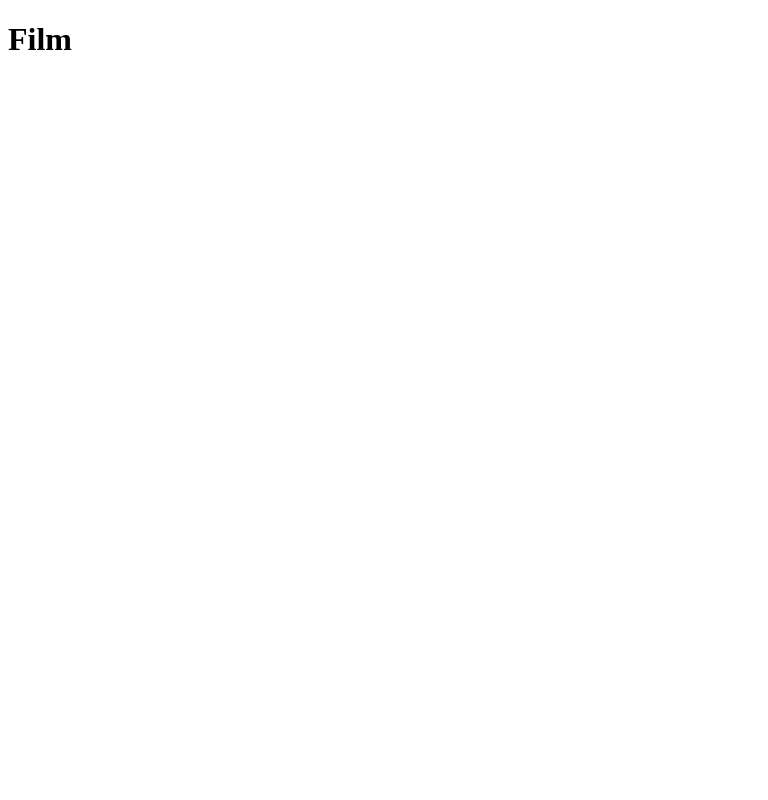
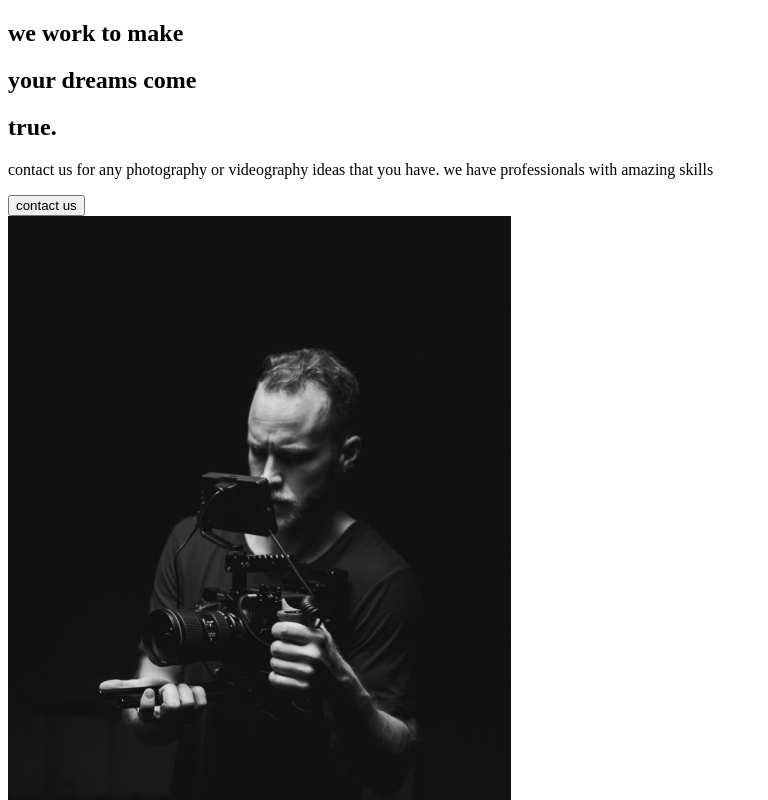
Before and after one commit to rotemyagel/react-capture, a React (Create React App) app: page / in a window 1280 px wide. Shown: the top 800 px of the page, without its empty margins (0-768 px from the left). Built offline with nearby package versions, Linux system fonts and the light colour scheme.

Commit message:
about section

```diff
--- a/src/App.js
+++ b/src/App.js
@@ -1,9 +1,10 @@
 import React from 'react'
+import AboutUs from './pages/AboutUs'
 
 function App() {
   return (
     <div className="App">
-      <h1>Film</h1>
+      <AboutUs/>
     </div>
   );
 }
--- /dev/null
+++ b/src/components/AboutSection.js
@@ -0,0 +1,29 @@
+import React from 'react'
+import home1 from '../img/home1.png'
+
+const AboutSection = () => {
+    return (
+        <div>
+            <div className="description">
+                <div className="title">
+                    <div className="hide">
+                        <h2>we work to make</h2>
+                    </div>
+                    <div className="hide">
+                        <h2>your <span>dreams</span> come</h2>
+                    </div>
+                    <div className="hide">
+                        <h2>true.</h2>
+                    </div>
+                </div>
+                <p>contact us for any photography or videography ideas that you have. we have professionals with amazing skills</p>
+                <button>contact us</button>
+            </div>
+            <div className="image">
+                <img src={home1} alt="guy with a camera"/>
+            </div>
+        </div>
+    )
+}
+
+export default AboutSection
--- /dev/null
+++ b/src/pages/AboutUs.js
@@ -0,0 +1,12 @@
+import React from 'react'
+import AboutSection from '../components/AboutSection'
+
+const AboutUs = () => {
+    return (
+        <>
+            <AboutSection/>
+        </>
+    )
+}
+
+export default AboutUs
```
Also changed, not shown: 1 other file (tests, documents, lock files or other folders).
